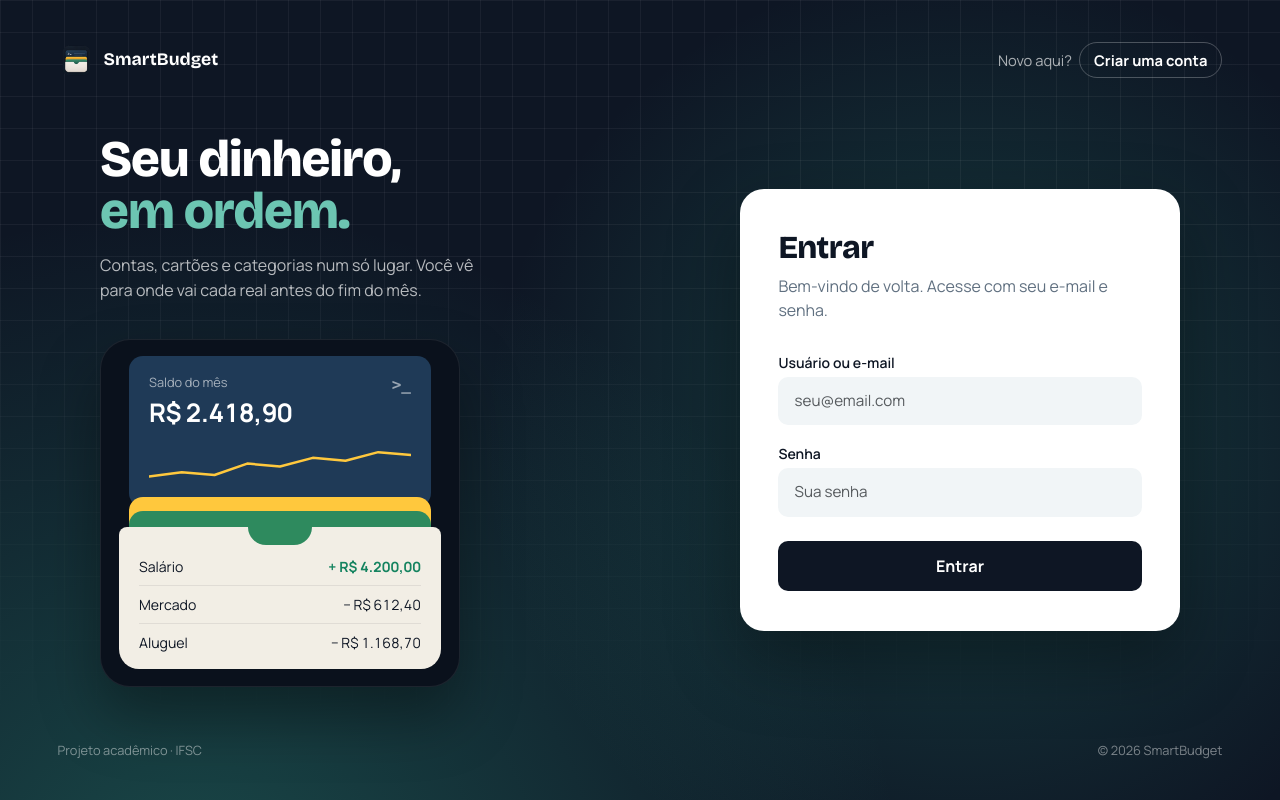
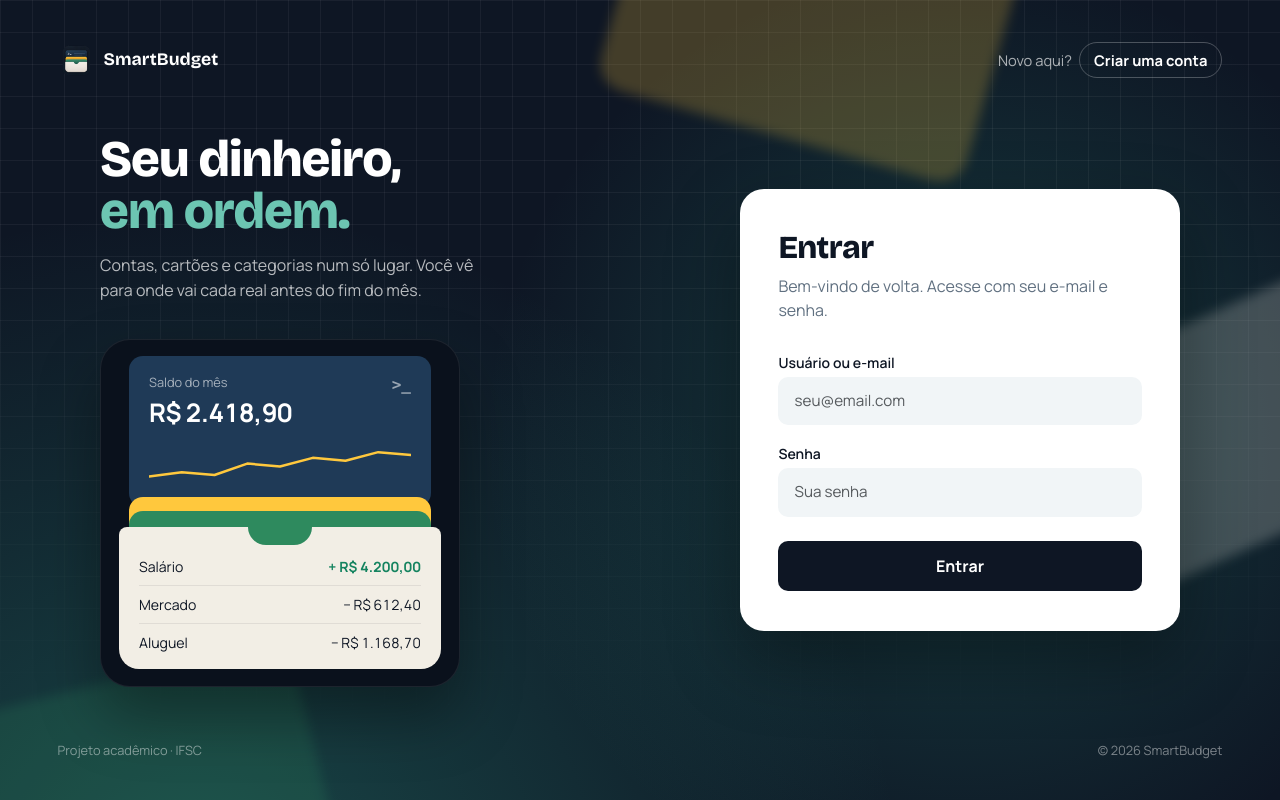
Before and after one commit to IFSC-ES2/projeto-app_financeiro, a React (Vite) app in the folder app-financeiro-front-end/: page /login in a window 1280 px wide. Built offline with nearby package versions, Linux system fonts and the light colour scheme; no server answers.

Commit message:
feat(frontend): espalha os cartoes da logo no fundo das telas de acesso (#292)
Cartoes amarelo, verde e creme, grandes, inclinados e desfocados, saem
pelos cantos como se tivessem caido da carteira. Ficam bem apagados
para nao disputar atencao com o formulario.

```diff
--- a/app-financeiro-front-end/src/components/layout/LayoutAcesso.tsx
+++ b/app-financeiro-front-end/src/components/layout/LayoutAcesso.tsx
@@ -27,6 +27,12 @@ const LayoutAcesso: React.FC<PropsLayoutAcesso> = ({
 }) => {
   return (
     <div className="acesso-page">
+      <div className="acesso-fundo-cartoes" aria-hidden="true">
+        <span className="acesso-fundo-cartao-amarelo" />
+        <span className="acesso-fundo-cartao-verde" />
+        <span className="acesso-fundo-cartao-creme" />
+      </div>
+
       <aside className="acesso-vitrine" aria-hidden="true">
         <div className="acesso-marca">
           <img src="/smartbudget-logo.png" alt="" width="36" height="36" />
```
